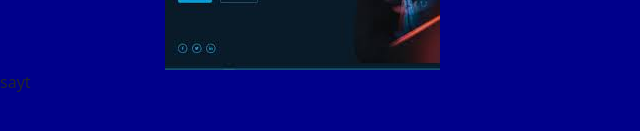
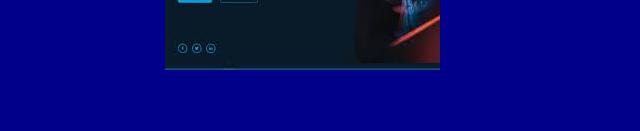
Before and after one commit to Ziyoda203/lOYIHA-ISHIM, a plain HTML site: page index.html in a window 1280 px wide. Shown: the part 569-700 px from the top of the page, 0-640 px from the left. Drawn offline with nearby package versions, Linux system fonts and the light colour scheme.

Commit message:
div olindi

```diff
--- a/index.html
+++ b/index.html
@@ -61,7 +61,7 @@
     </h3>
     <button style="background-color: red;">loyihalar</button> <button style="background-color: blue; ">boglash</button>
     <img src="img/rasm.jpg" alt="">
-    <div>sayt </div>
+
 
 
 
```
